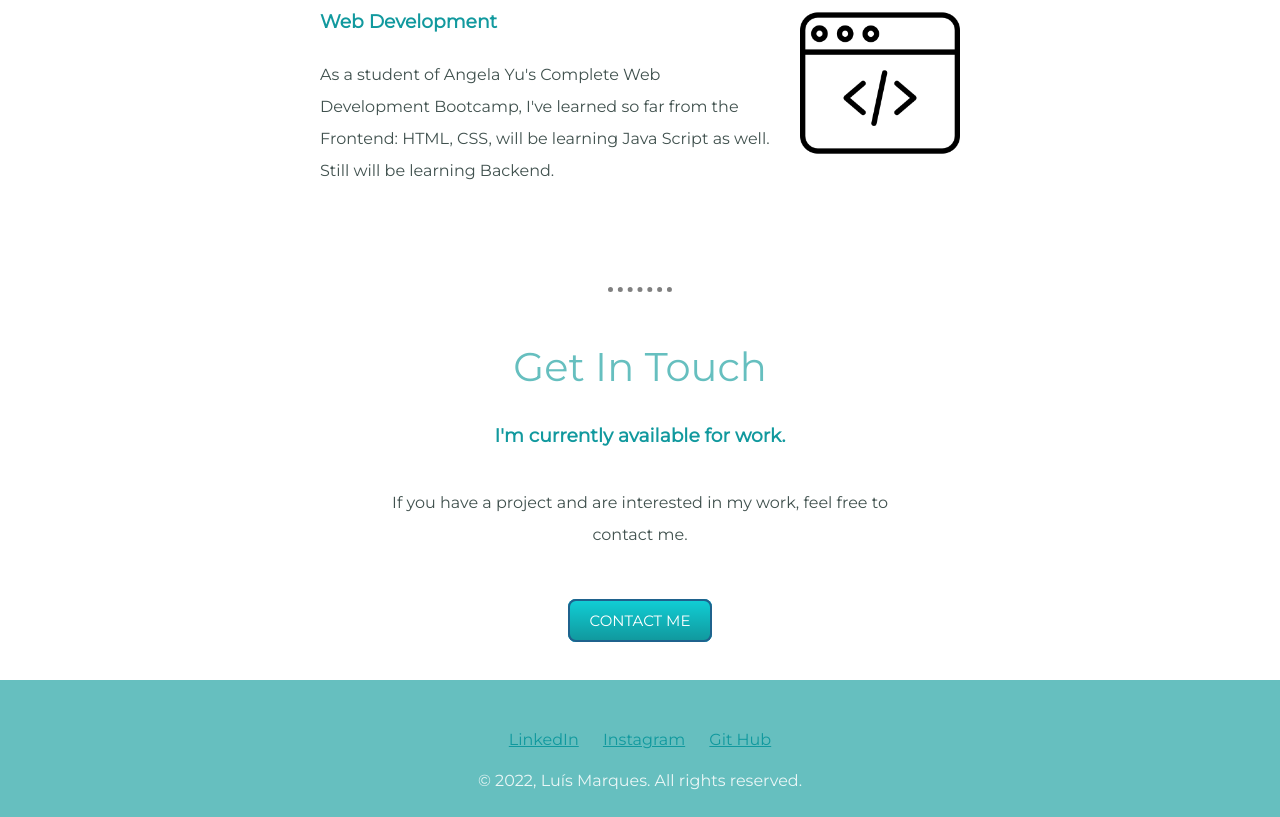
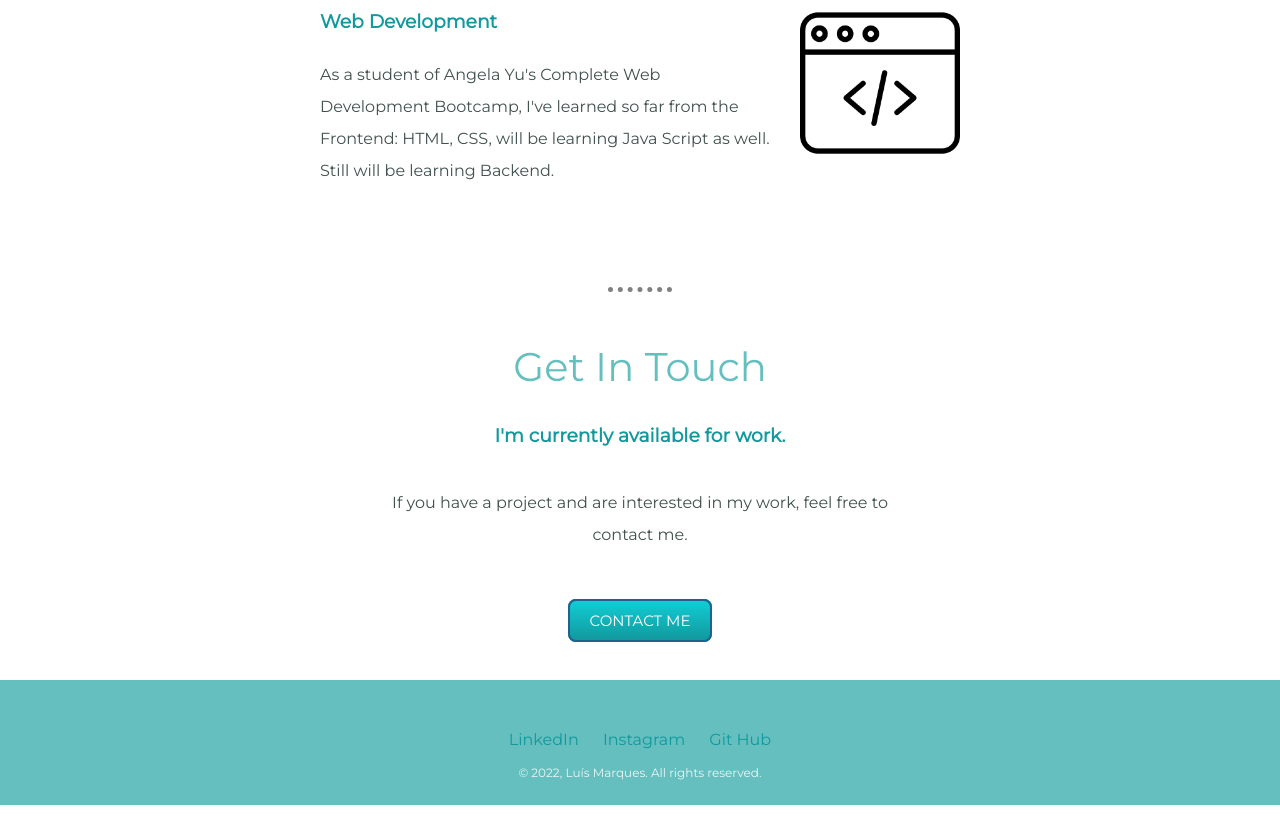
Before and after one commit to lmarques39/mySite, a plain HTML site: page index.html in a window 1280 px wide. Shown: the part 1701-2518 px from the top of the page. Drawn offline with Linux system fonts and the light colour scheme; a web font is replaced by a local one.

Commit message:
Updated Css file

```diff
--- a/css/styles.css
+++ b/css/styles.css
@@ -30,7 +30,11 @@ a {
     font-family: 'Montserrat', sans-serif;
     color:#11999E;
     margin: 10px;
+    text-decoration: none;
+}
 
+a:hover{
+    color: #EAF6F6
 }
 
 p{
@@ -117,6 +121,7 @@ hr{
 }
 
 .my-name{
+    font-size: 75%;
     color: #EAF6F6;
     margin-bottom: 0;
 }
```
